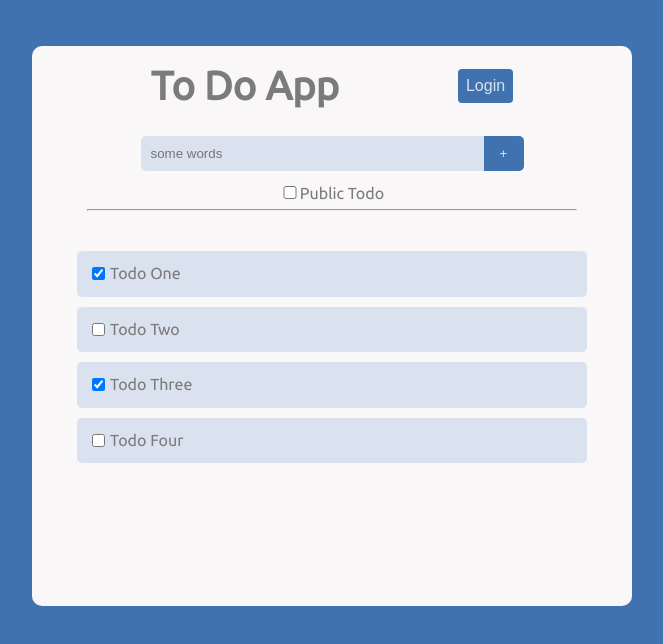
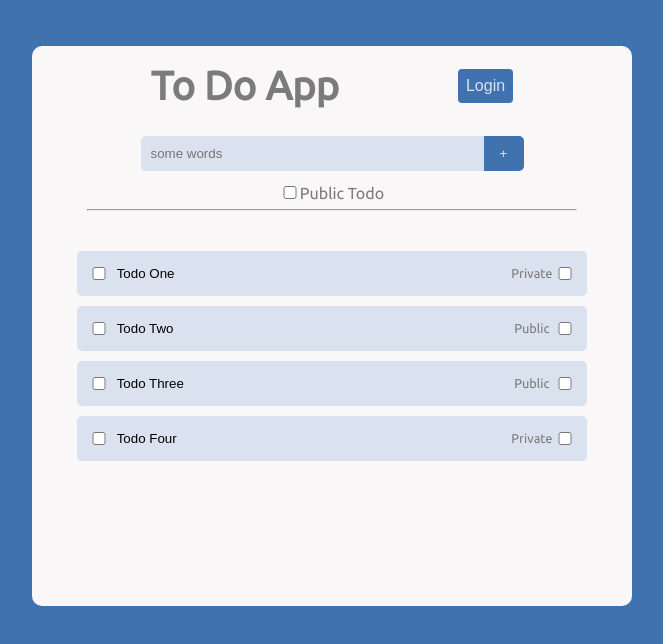
Before and after one commit to mxhdiqaim/todo-app, a React (Create React App) app: page / in a window 1280 px wide. Shown: the top 644 px of the page, without its empty margins (308-971 px from the left). Built offline with nearby package versions, Linux system fonts and the light colour scheme; no server answers.

Commit message:
Edit todo, fucos and blur effect

```diff
--- a/src/App.scss
+++ b/src/App.scss
@@ -98,7 +98,6 @@ body {
         // align-items: center;
 
         input {
-          background: red;
           padding: 10px;
           border: none;
           background: $soft-color;
@@ -109,7 +108,6 @@ body {
           outline: $secondary-color;
 
           &.checkbox {
-            background: red !important;
             width: 20px;
           }
         }
@@ -150,16 +148,47 @@ body {
         margin: 10px auto;
         width: 85%;
         border-radius: 5px;
-        padding: 10px;
+        padding: 2px;
         color: $dark-color;
         background-color: $soft-color;
 
-        .todo-item {
-          display: flex;
-          align-items: center;
+        form {
+          background-color: transparent;
+          .todo-item {
+            display: flex;
+            align-items: center;
 
-          input {
-            margin: 5px;
+            input {
+              margin: 5px;
+              padding: 8px;
+              border: none;
+              outline: $secondary-color;
+              background: $soft-color;
+              // width: 70%;
+              // border-top-left-radius: 5px;
+              // border-bottom-left-radius: 5px;
+              // margin-bottom: 10px;
+
+              &.isCompleted {
+                width: 40px;
+                margin-right: -10px;
+              }
+
+              &.title {
+                width: 100%;
+              }
+              &.isPublic {
+                width: 40px;
+                margin-left: -10px;
+              }
+            }
+            .isPublic {
+              width: 100px;
+              padding: 5px;
+              text-align: center;
+              text-transform: capitalize;
+              font-size: 0.8rem;
+            }
           }
         }
       }
--- a/src/components/layouts/Todo.jsx
+++ b/src/components/layouts/Todo.jsx
@@ -1,17 +1,59 @@
-import React from 'react';
+import React, { useState } from 'react';
 
 const Todo = ({ todo }) => {
+  const [todoes, setTodoes] = useState({
+    title: todo.title,
+    isCompleted: todo.isCompleted,
+    isPublic: todo.isPublic,
+  });
+
+  const [, setEdit] = useState(false);
+
+  const { title, isCompleted, isPublic } = todoes;
+
+  const onChange = e => {
+    setTodoes({ ...todoes, [e.target.name]: e.target.value });
+  };
+
   return (
     <div className='todo'>
-      <div className='todo-item'>
-        <input
-          type='checkbox'
-          name='name'
-          checked={todo.isCompleted ? true : false}
-        />
-        <p>{todo.title}</p>
-        {/* <span>{todo.isPublic ? 'public' : 'private'}</span> */}
-      </div>
+      <form>
+        <div className='todo-item'>
+          <input
+            className='isCompleted'
+            type='checkbox'
+            name='isCompleted'
+            value={isCompleted}
+            onChange={() => setTodoes({ ...todoes, isCompleted: !isCompleted })}
+          />
+          {/* <p>{todo.title}</p> */}
+          <input
+            className='title'
+            type='text'
+            name='title'
+            value={title}
+            onChange={onChange}
+            onFocus={() => setEdit(true)}
+            onBlur={() => setEdit(false)}
+          />
+          <span
+            className='isPublic'
+            style={
+              (isPublic ? { color: 'red' } : { color: 'black' },
+              { marginRight: '-10px' })
+            }>
+            {todo.isPublic ? 'public' : 'private'}
+          </span>
+
+          <input
+            className='isPublic'
+            type='checkbox'
+            name='isPublic'
+            value={isPublic}
+            onChange={() => setTodoes({ ...todoes, isPublic: !isPublic })}
+          />
+        </div>
+      </form>
     </div>
   );
 };
```
